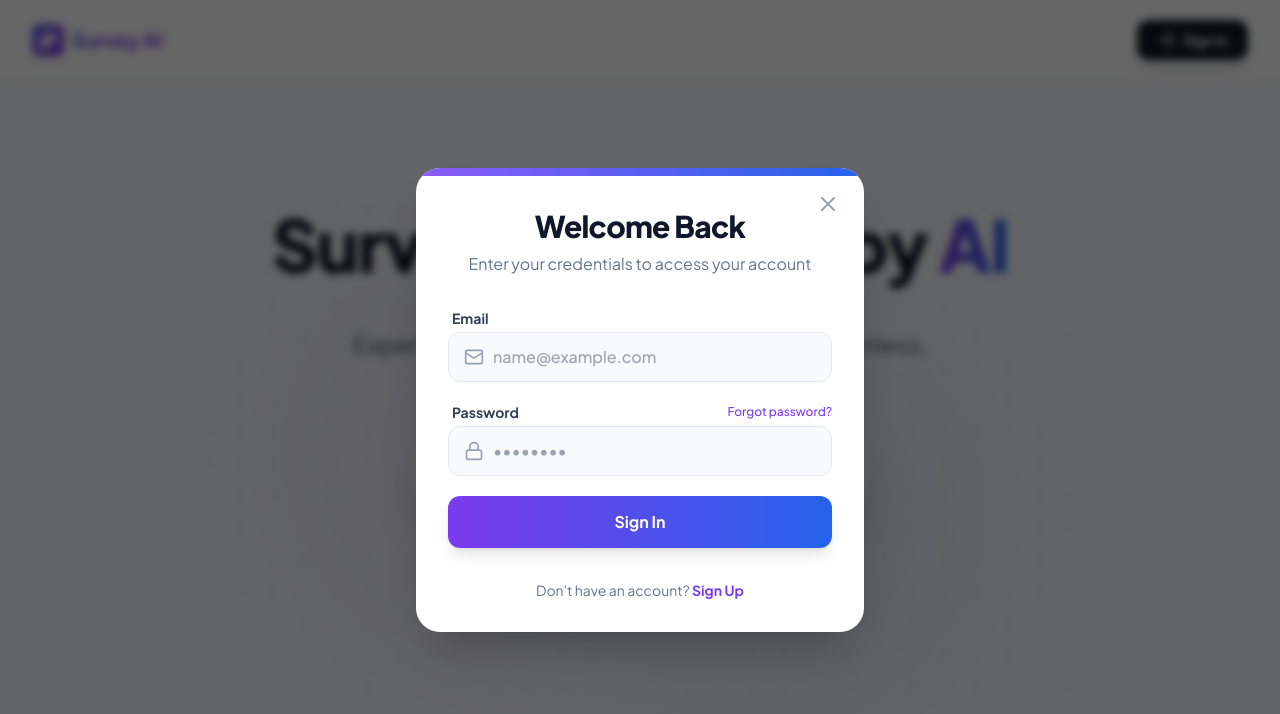
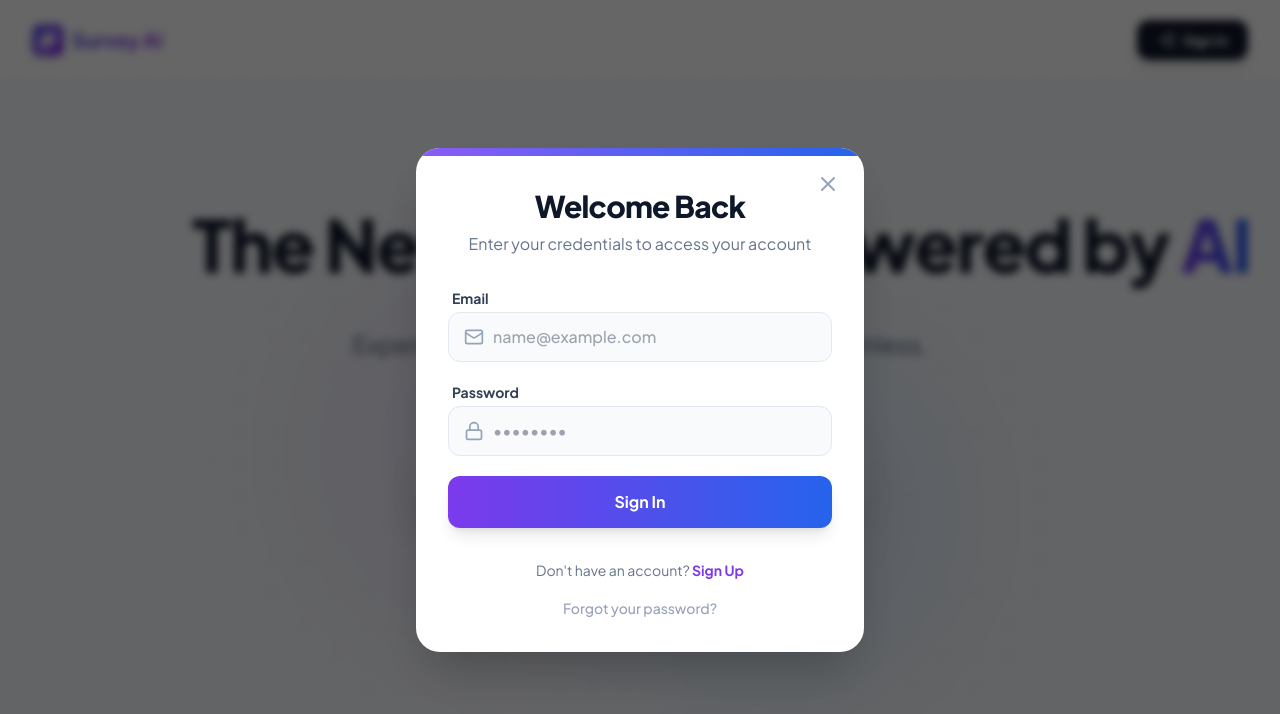
Before and after one commit to belcouact/supplier-survey, a React (Vite) app: page / in a window 1280 px wide. Both pictures are taken after a click on the button "Sign In". Shown: the top 714 px of the page. Built offline with nearby package versions, Linux system fonts and the light colour scheme.

Commit message:
fix(AuthModal): move forgot password link below sign up prompt
The "Forgot password?" link was removed from the password label area and relocated to a separate section below the sign up prompt. This improves visual hierarchy and reduces clutter near the password input field.

```diff
--- a/components/AuthModal.tsx
+++ b/components/AuthModal.tsx
@@ -158,15 +158,6 @@ export function AuthModal({ isOpen, onClose, onLoginSuccess, defaultEmail }: Aut
           <div className="space-y-1">
             <div className="flex justify-between items-center ml-1">
                 <label className="block text-sm font-bold text-slate-700">Password</label>
-                {isLogin && (
-                    <button
-                        type="button"
-                        onClick={() => toggleMode('reset')}
-                        className="text-xs font-medium text-brand-600 hover:text-brand-700 hover:underline"
-                    >
-                        Forgot password?
-                    </button>
-                )}
             </div>
             <div className="relative">
                 <Lock className="absolute left-4 top-1/2 -translate-y-1/2 text-slate-400" size={20} />
@@ -231,7 +222,7 @@ export function AuthModal({ isOpen, onClose, onLoginSuccess, defaultEmail }: Aut
         )}
 
         {!resetSent && (
-        <div className="mt-8 text-center">
+        <div className="mt-8 text-center space-y-4">
           <p className="text-slate-500 text-sm">
             {isReset
                 ? <button onClick={() => toggleMode('login')} className="text-brand-600 font-bold hover:underline">Back to Sign In</button>
@@ -241,6 +232,17 @@ export function AuthModal({ isOpen, onClose, onLoginSuccess, defaultEmail }: Aut
                   )
             }
           </p>
+
+          {isLogin && !isReset && (
+            <div>
+                <button
+                    onClick={() => toggleMode('reset')}
+                    className="text-sm text-slate-400 hover:text-brand-600 font-medium transition-colors"
+                >
+                    Forgot your password?
+                </button>
+            </div>
+          )}
         </div>
         )}
       </div>
--- a/pages/HomePage.tsx
+++ b/pages/HomePage.tsx
@@ -126,7 +126,7 @@ export function HomePage({ user }: HomePageProps) {
 
         <div className="w-full max-w-4xl mx-auto text-center z-10 space-y-12 animate-fade-in">
           <h1 className="text-3xl md:text-7xl font-extrabold text-slate-900 tracking-tight leading-tight animate-slide-up-delay whitespace-nowrap">
-            Survey powered by <span className="text-transparent bg-clip-text bg-gradient-to-r from-brand-600 to-primary-600">AI</span>
+            The New Survey, Powered by <span className="text-transparent bg-clip-text bg-gradient-to-r from-brand-600 to-primary-600">AI</span>
           </h1>
 
           <p className="text-xl md:text-2xl text-slate-600 max-w-2xl mx-auto leading-loose animate-slide-up-delay" style={{ animationDelay: '0.4s' }}>
```
